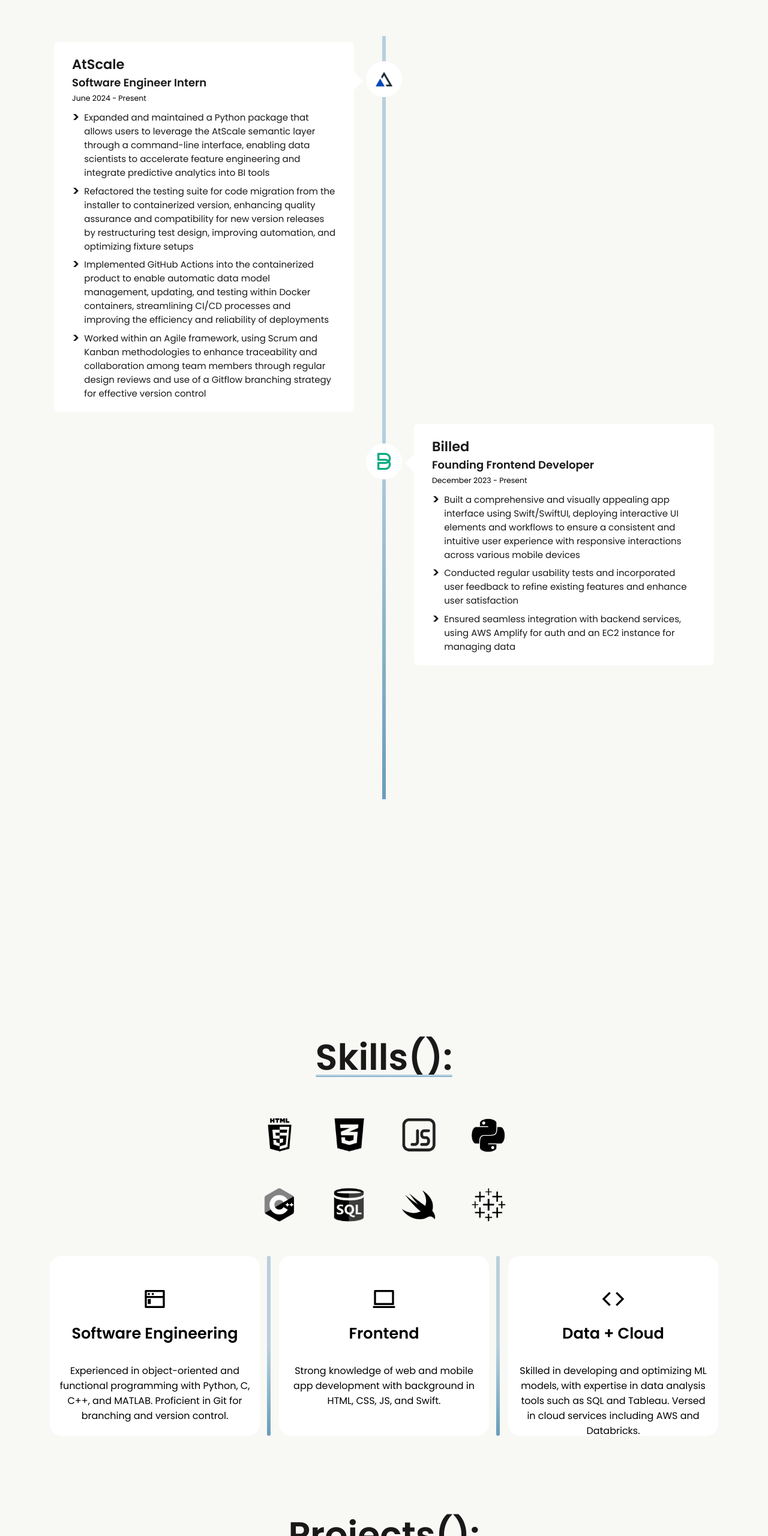
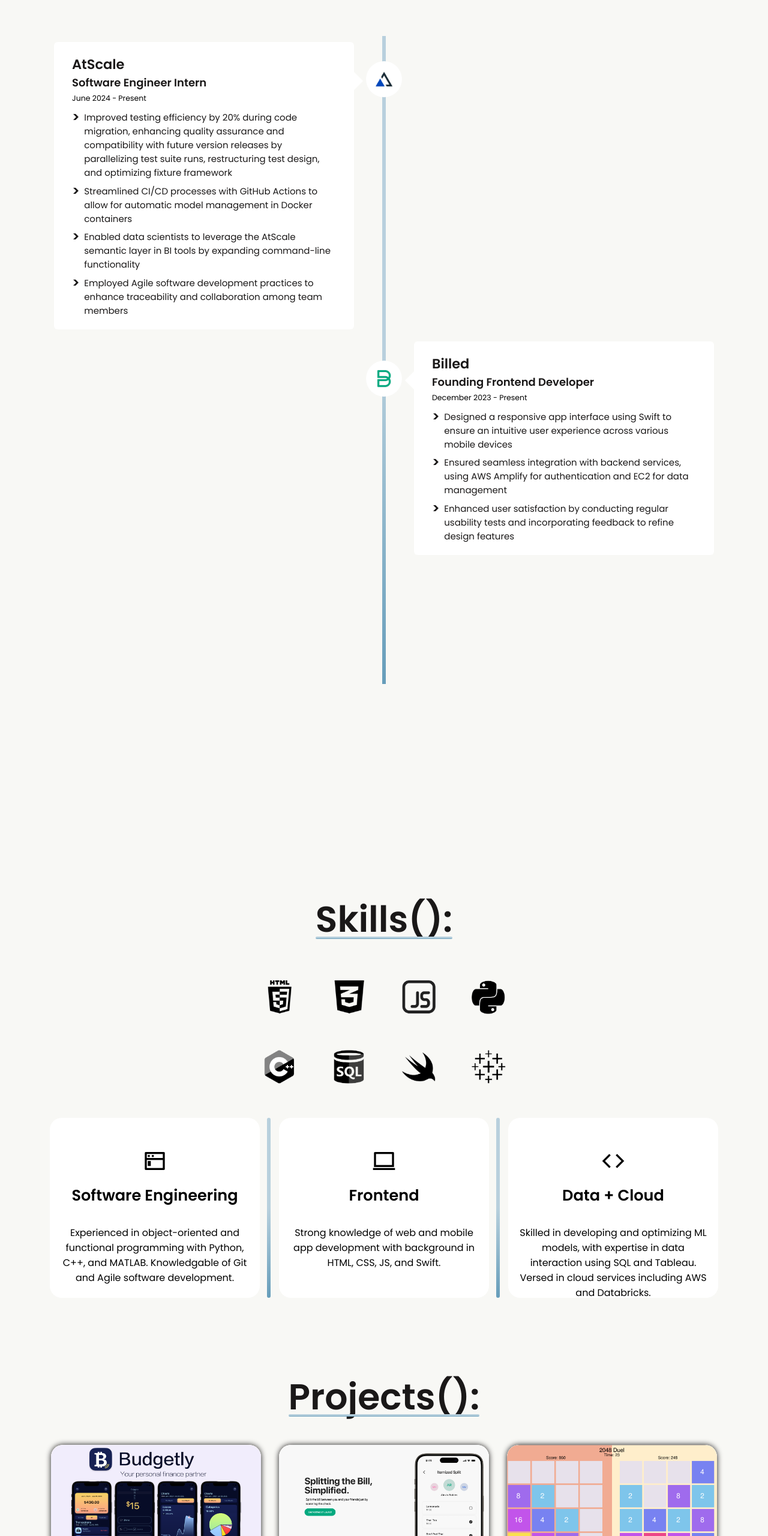
Before and after one commit to calebweldon/Portfolio, a plain HTML site: page public/index.html in a window 1280 px wide. Shown: the part 1221-3781 px from the top of the page at 60% size. Drawn offline with nearby package versions, Linux system fonts and the light colour scheme.

Commit message:
text content updates

```diff
--- a/public/index.html
+++ b/public/index.html
@@ -134,10 +134,10 @@
                         <small>June 2024 - Present</small>
                     </div>
                     <div class="role-text">
-                        <p><span>></span> Expanded and maintained a Python package that allows users to leverage the AtScale semantic layer through a command-line interface, enabling data scientists to accelerate feature engineering and integrate predictive analytics into BI tools</p>
-                        <p><span>></span> Refactored the testing suite for code migration from the installer to containerized version, enhancing quality assurance and compatibility for new version releases by restructuring test design, improving automation, and optimizing fixture setups</p>
-                        <p><span>></span> Implemented GitHub Actions into the containerized product to enable automatic data model management, updating, and testing within Docker containers, streamlining CI/CD processes and improving the efficiency and reliability of deployments</p>
-                        <p><span>></span> Worked within an Agile framework, using Scrum and Kanban methodologies to enhance traceability and collaboration among team members through regular design reviews and use of a Gitflow branching strategy for effective version control</p>
+                        <p><span>></span> Improved testing efficiency by 20% during code migration, enhancing quality assurance and compatibility with future version releases by parallelizing test suite runs, restructuring test design, and optimizing fixture framework</p>
+                        <p><span>></span> Streamlined CI/CD processes with GitHub Actions to allow for automatic model management in Docker containers</p>
+                        <p><span>></span> Enabled data scientists to leverage the AtScale semantic layer in BI tools by expanding command-line functionality</p>
+                        <p><span>></span> Employed Agile software development practices to enhance traceability and collaboration among team members</p>
                     </div>
                     <span class="left-container-arrow"></span>
                 </div>
@@ -151,9 +151,9 @@
                         <small>December 2023 - Present</small>
                     </div>
                     <div class="role-text">
-                        <p><span>></span> Built a comprehensive and visually appealing app interface using Swift/SwiftUI, deploying interactive UI elements and workflows to ensure a consistent and intuitive user experience with responsive interactions across various mobile devices</p>
-                        <p><span>></span> Conducted regular usability tests and incorporated user feedback to refine existing features and enhance user satisfaction</p>
-                        <p><span>></span> Ensured seamless integration with backend services, using AWS Amplify for auth and an EC2 instance for managing data</p>
+                        <p><span>></span> Designed a responsive app interface using Swift to ensure an intuitive user experience across various mobile devices</p>
+                        <p><span>></span> Ensured seamless integration with backend services, using AWS Amplify for authentication and EC2 for data management</p>
+                        <p><span>></span> Enhanced user satisfaction by conducting regular usability tests and incorporating feedback to refine design features</p>
                     </div>
                     <span class="right-container-arrow"></span>
                 </div>
@@ -167,9 +167,9 @@
                     </div>
                     <small>July 2023 - September 2023</small>
                     <div class="role-text">
-                        <p><span>></span> Optimized PHet, a statistical feature selection algorithm, improving its efficacy in selecting the smallest feature set that preserves heterogeneity and allows for novel disease subtyping while maintaining discrimination of known disease states</p>
-                        <p><span>></span> Performed in-depth comparative analysis and manipulation of dozens of microarray datasets using R, NumPy, and Pandas to identify potentially significant genes used to explain clustering of patient samples and improve PHet's framework
-                        <p><span>></span> Integrated PHet source code with SHAP (Python package) to provide a numerical explanation of the algorithm's output</p>
+                        <p><span>></span> Optimized the efficacy of PHet, a statistical feature selection algorithm, in selecting the smallest feature set that preserves heterogeneity and allows for novel disease subtyping between a multitude of known patient disease states</p>
+                        <p><span>></span> Rendered PHet's output numerically explainable through integration of source code with the SHAP Python package</p>
+                        <p><span>></span> Refined PHet's ability to explain clustering of patient samples through manipulation of microarray datasets in R</p>
                     </div>
                     <span class="left-container-arrow"></span>
                 </div>
@@ -200,7 +200,7 @@
                             <h2>Software Engineering</h2>
                         </div>
                         <div class="skills-text">
-                            <p>Experienced in object-oriented and functional programming with Python, C, C++, and MATLAB. Proficient in Git for branching and version control.</p>
+                            <p>Experienced in object-oriented and functional programming with Python, C++, and MATLAB. Knowledgable of Git and Agile software development.</p>
                         </div>
                     </div>
 
@@ -220,7 +220,7 @@
                             <h2>Data + Cloud</h2>
                         </div>
                         <div class="skills-text">
-                            <p>Skilled in developing and optimizing ML models, with expertise in data analysis tools such as SQL and Tableau. Versed in cloud services including AWS and Databricks.</p>
+                            <p>Skilled in developing and optimizing ML models, with expertise in data interaction using SQL and Tableau. Versed in cloud services including AWS and Databricks.</p>
                         </div>
                     </div>
                 </div>
```
